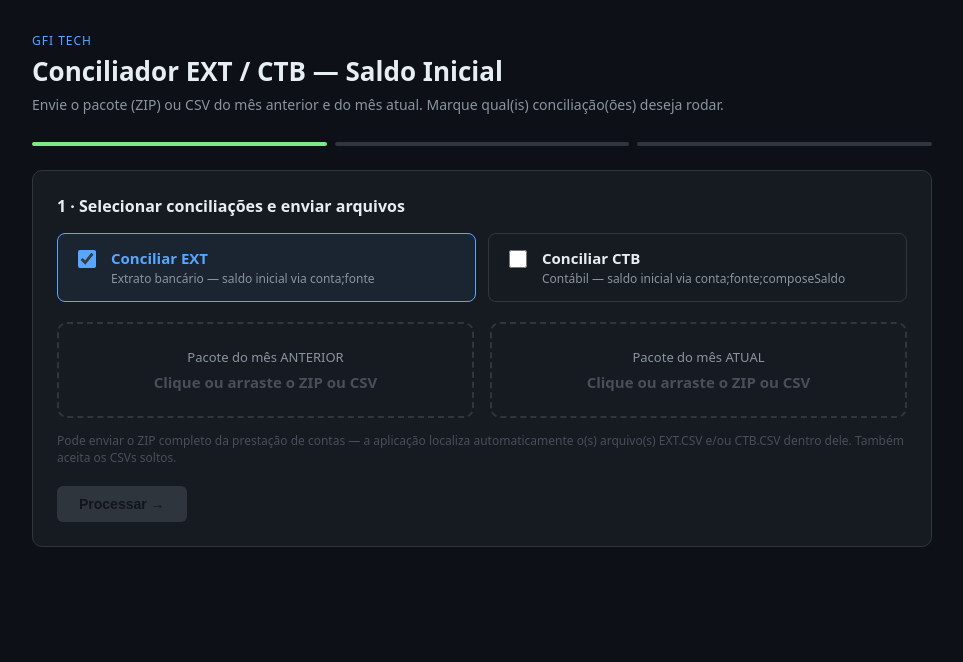
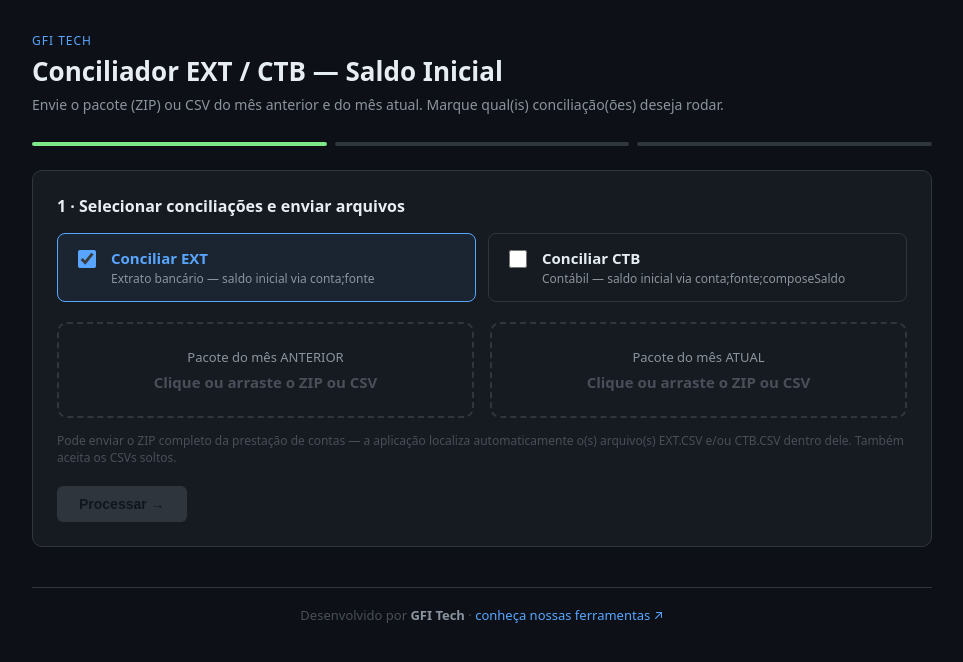
Before and after one commit to Lucas79DIas/conciliador-saldos-AM, a React (Vite) app: page / in a window 1280 px wide. Shown: the top 662 px of the page, without its empty margins (158-1121 px from the left). Built offline with nearby package versions, Linux system fonts and the light colour scheme.

Commit message:
feat: adiciona rodapé de marketing GFI Tech com link para gfitech.com.br

```diff
--- a/src/App.jsx
+++ b/src/App.jsx
@@ -620,6 +620,21 @@ export default function App() {
             ⚠ {error}
           </div>
         )}
+
+        <div style={{
+          marginTop: 40, paddingTop: 18, borderTop: `1px solid ${C.border}`,
+          textAlign: "center", fontSize: 13, color: C.muted,
+        }}>
+          Desenvolvido por <strong style={{ color: C.sub }}>GFI Tech</strong> ·{" "}
+          <a
+            href="https://gfitech.com.br/"
+            target="_blank"
+            rel="noopener noreferrer"
+            style={{ color: C.blue, textDecoration: "none" }}
+          >
+            conheça nossas ferramentas ↗
+          </a>
+        </div>
       </div>
     </div>
   );
```
